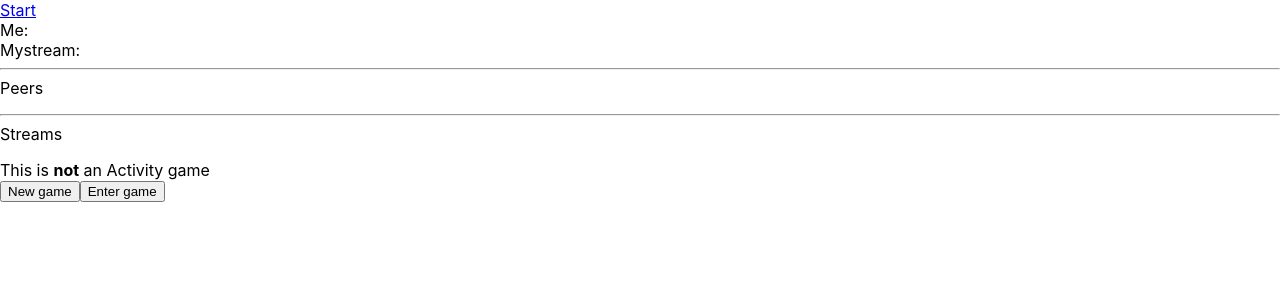
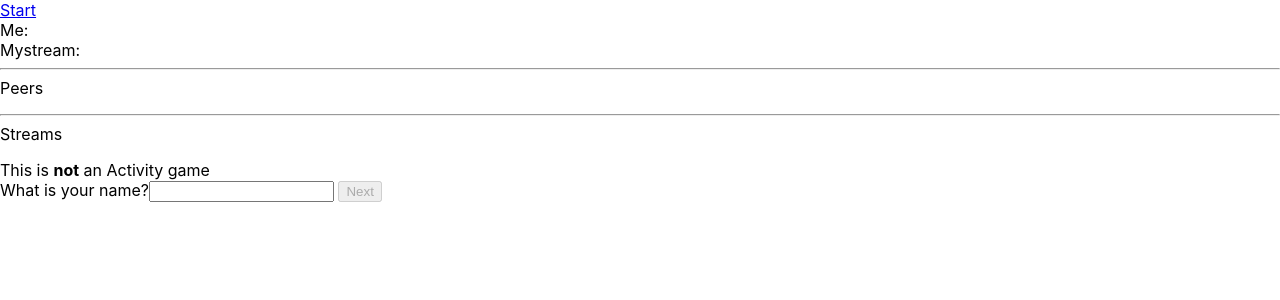
Before and after one commit to breacons/not-activity, a React (Create React App) app: page /start in a window 1280 px wide. Shown: the top 300 px of the page. Built offline with nearby package versions, Linux system fonts and the light colour scheme.

Commit message:
feat: Add all features, still ugly

```diff
--- a/src/App.tsx
+++ b/src/App.tsx
@@ -4,7 +4,7 @@ import SimplePeer, { SignalData } from 'simple-peer';
 import _ from 'lodash';
 
 import io from 'socket.io-client';
-import {BrowserRouter as Router, Switch, Route, Redirect, useHistory} from 'react-router-dom';
+import { BrowserRouter as Router, Switch, Route, Redirect, useHistory } from 'react-router-dom';
 import { URL_LOBBY, URL_GAME, URL_START, URL_GAMES, URL_LOBBIES } from './url';
 import StartPage from './pages/StartPage';
 import LobbyPage from './pages/LobbyPage';
@@ -190,9 +190,14 @@ const App = () => {
   useEffect(() => {
     if (gameInfo) {
       setMe(gameInfo.players.find((p) => p.id === myId));
-      navigator.clipboard.writeText(gameInfo.id);
     }
   }, [gameInfo]);
+
+  useEffect(() => {
+    if (game) {
+      setMe(game.players.find((p) => p.id === myId));
+    }
+  }, [game]);
 
   return (
     <StreamContext.Provider
@@ -208,7 +213,7 @@ const App = () => {
     >
       <Router>
         <a href="/start">Start</a>
-        <br/>
+        <br />
         <span>Me: {myId}</span>
         <br />
         <span>Mystream: {myStream?.id}</span>
@@ -245,7 +250,6 @@ const App = () => {
           <Redirect exact from={URL_GAMES} to={URL_START} />
           <Redirect exact from={URL_LOBBIES} to={URL_START} />
           <Redirect exact to={URL_START} />
-
         </Switch>
       </Router>
     </StreamContext.Provider>
--- a/src/pages/GamePage/GamePage.tsx
+++ b/src/pages/GamePage/GamePage.tsx
@@ -23,6 +23,8 @@ export const GamePage = ({ me, game, setStream }: GamePageProps) => {
   return (
     <Fragment>
       <h5>Welcome to the game {game.id}</h5>
+      <p>Your team is: {me?.team}</p>
+      <p>Your score is: {me?.score}</p>
       <RoundContainer />
     </Fragment>
   );
--- a/src/pages/GamePage/components/Round/PresentInRound/ShowPresent.tsx
+++ b/src/pages/GamePage/components/Round/PresentInRound/ShowPresent.tsx
@@ -48,6 +48,9 @@ export const ShowPresent = ({}: ShowPresentProps) => {
   return (
     <Fragment>
       Stream id: {localStream?.id}
+      <p>
+        Present this: <i>{context.round?.answer}</i>
+      </p>
       <video ref={videoRef} style={{ transform: 'scaleX(-1)' }} />
       <WaveLength stream={localStream} />
     </Fragment>
--- a/src/pages/GamePage/components/Round/PresentInRound/TalkPresent.tsx
+++ b/src/pages/GamePage/components/Round/PresentInRound/TalkPresent.tsx
@@ -35,6 +35,9 @@ export const TalkPresent = ({}: TalkPresentProps) => {
   return (
     <Fragment>
       Stream id: {localStream?.id}
+      <p>
+        Describe this: <i>{context.round?.answer}</i>
+      </p>
       <br />
       <audio ref={videoRef} style={{ transform: 'scaleX(-1)', display: 'none' }} />
       <WaveLength stream={localStream} />
--- a/src/pages/GamePage/components/Round/WaitInRound.tsx
+++ b/src/pages/GamePage/components/Round/WaitInRound.tsx
@@ -1,4 +1,4 @@
-import React, { Fragment, useContext, useEffect, useRef } from 'react';
+import React, { Fragment, useContext, useEffect, useRef, useState } from 'react';
 import { Round, RoundType } from '../../../../types/game';
 import { Player } from '../../../../types/player';
 import { StreamContext } from '../../../../App';
@@ -9,7 +9,8 @@ interface WaitInRoundProps {}
 
 // TODO: component: video display
 export const WaitInRound = ({}: WaitInRoundProps) => {
-  const { round, streams } = useContext(StreamContext);
+  const { round, streams, gameSocket } = useContext(StreamContext);
+  const [solution, setSolution] = useState<string>('');
   const videoRef = useRef<any>();
 
   // TODO: update with socket
@@ -65,7 +66,7 @@ export const WaitInRound = ({}: WaitInRoundProps) => {
 
   const getPresentByType = () => {
     if (round.roundType === RoundType.draw) {
-      return  <video ref={videoRef} style={{ position: 'absolute', left: '0px', zIndex: 10 }} />
+      return <video ref={videoRef} style={{ left: '0px', zIndex: 10 }} />;
     }
 
     if (round.roundType === RoundType.show) {
@@ -94,6 +95,8 @@ export const WaitInRound = ({}: WaitInRoundProps) => {
       <h4>Left: {round?.timeLeft} seconds</h4>
       <h5>Incoming: {getDisplayedStream(streams)?.id}</h5>
       {getPresentByType()}
+      <input type="text" onChange={(event) => setSolution(event.target.value)} />
+      <button onClick={() => gameSocket?.submitSolution(solution)}>Submit solution</button>
       {/*<video ref={videoRef} style={{ transform: 'scaleX(-1)' }} />*/}
     </Fragment>
   );
--- a/src/pages/StartPage/StartPage.tsx
+++ b/src/pages/StartPage/StartPage.tsx
@@ -17,26 +17,22 @@ enum StartStep {
 }
 
 export const StartPage = ({}: StartPageProps) => {
-  const [player, setPlayer] = useState<Player>({ name: '22', emoji: '22' });
-  const [step, setStep] = useState(StartStep.SELECT_GAME);
-
+  const [step, setStep] = useState(StartStep.USER_INFO);
+  const [playerName, setPlayerName] = useState<string>('');
   const history = useHistory();
   const context = useContext(StreamContext);
 
-  const updatePlayer = (updatedPlayer: Partial<Player>) => {
-    setPlayer({ ...player, ...updatedPlayer });
-  };
-
   const updateGame = (id?: string) => {
     if (id && context.gameSocket) {
-      context.gameSocket.joinGame(id, player.name);
+      context.gameSocket.joinGame(id, playerName);
     } else if (context.gameSocket) {
-      context.gameSocket.createGame(player.name, undefined);
+      context.gameSocket.createGame(playerName, undefined);
     }
   };
 
   useEffect(() => {
     if (context.gameInfo?.id) {
+      navigator.clipboard.writeText(context.gameInfo.id);
       history.push(getLobbyUrl(context.gameInfo.id));
     }
   }, [context.gameInfo]);
@@ -51,8 +47,8 @@ export const StartPage = ({}: StartPageProps) => {
           condition={step === StartStep.USER_INFO}
           then={() => (
             <Fragment>
-              <EnterUserInfo updatePlayer={updatePlayer} />{' '}
-              <button disabled={!player.name || !player.emoji} onClick={() => setStep(StartStep.SELECT_GAME)}>
+              <EnterUserInfo updatePlayer={setPlayerName} />{' '}
+              <button disabled={!playerName} onClick={() => setStep(StartStep.SELECT_GAME)}>
                 Next
               </button>
             </Fragment>
--- a/src/pages/StartPage/components/EnterUserInfo.tsx
+++ b/src/pages/StartPage/components/EnterUserInfo.tsx
@@ -2,16 +2,16 @@ import React, { Fragment } from 'react';
 import { Player } from '../../../types/player';
 
 interface EnterPlayerInfoProps {
-  updatePlayer: (player: Partial<Player>) => void;
+  updatePlayer: (name: string) => void;
 }
 export const EnterPlayerInfo = ({ updatePlayer }: EnterPlayerInfoProps) => {
   return (
     <Fragment>
-      <label>What's your name?</label>
-      <input onChange={(event) => updatePlayer({ name: event.target.value })} id="name" />
-      <br />
+      <label>What is your name?</label>
+      <input onChange={(event) => updatePlayer(event.target.value)} id="name" />
+      {/* <br />
       <label>What's your favourite emoji?</label>
-      <input onChange={(event) => updatePlayer({ emoji: event.target.value })} id="emoji" />
+      <input onChange={(event) => updatePlayer({ emoji: event.target.value })} id="emoji" /> */}
     </Fragment>
   );
 };
--- a/src/types/game.ts
+++ b/src/types/game.ts
@@ -20,7 +20,7 @@ export type Game = {
   id: string;
   round?: number;
   rounds?: Round[];
-  players?: Player[];
+  players: Player[];
 };
 
 export type GameInfo = {
--- a/src/types/player.ts
+++ b/src/types/player.ts
@@ -2,11 +2,11 @@ export enum TEAM {
   BLUE = 'BLUE',
   RED = 'RED',
 }
-
 
 export interface Player {
   id?: string;
   name: string;
   emoji: string;
   team?: TEAM;
+  score: number;
 }
```
